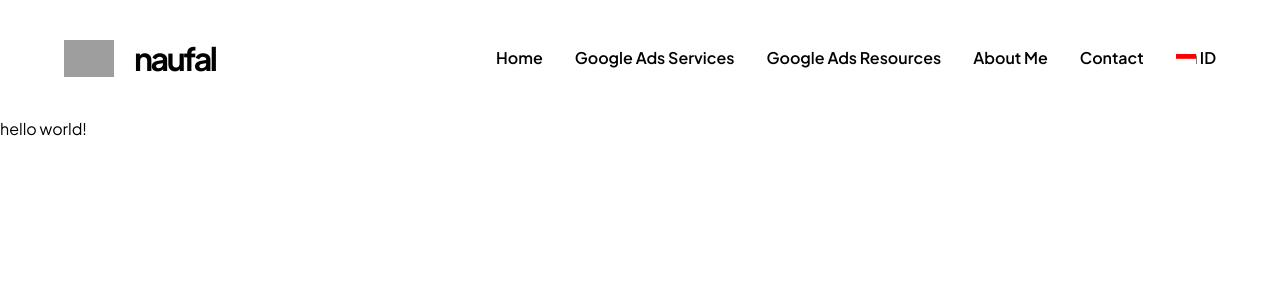
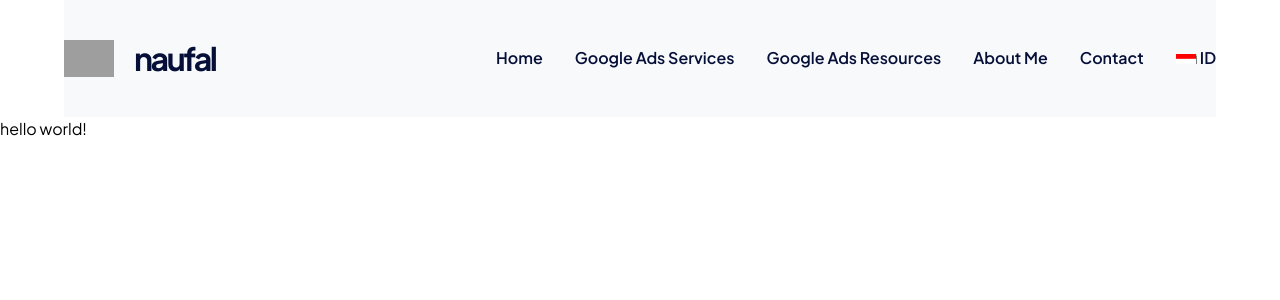
Before and after one commit to naunauwf/my-clone-porto-notreal-, a Next.js app: page / in a window 1280 px wide. Shown: the top 300 px of the page. Built offline with nearby package versions, Linux system fonts and the light colour scheme; grey boxes are pictures that could not be loaded.

Commit message:
feat: adding new :root variable css and new utilities classes

```diff
--- a/app/globals.css
+++ b/app/globals.css
@@ -9,11 +9,15 @@
   --middle-content-2: #e0f0f1;
   --footer-content: #fef4e0;
   --bg-profile-footer: #bfddde;
+  --font-jakarta-sans: var(--font-plus-jakarta-sans);
 }
 
 @theme inline {
-  --font-sans: var(--font-plus-jakarta-sans);
-  --logo: var(--logo);
+  --font-sans: var(--font-jakarta-sans);
+  --color-main-color: var(--logo);
+  --color-main-white: var(--bg-body);
+  --color-header-content: var(--header-content);
+  --color-profile-header: var(--bg-profile-header);
 }
 
 body {
```
